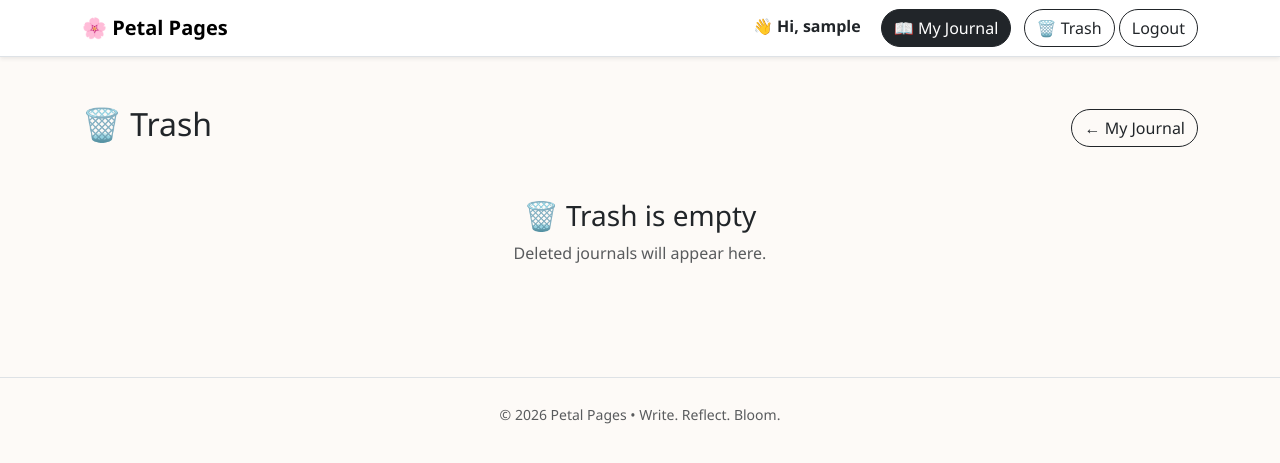
After one commit to maharjankritima-sys/PetalPages, a Django app: page /journal/trash/ in a window 1280 px wide. The commit adds this page. Shown: the top 463 px of the page. Run offline with Django 5.2, Linux system fonts and the light colour scheme; a user stored in the database is signed in; tables that the repository leaves empty hold one stand-in row (values such as "Sample post"); parts of the project's set-up code (start-up, migrations or seed data) failed here and were passed over.

Commit message:
Add journal trash and automatic deletion system

```diff
--- a/config/settings.py
+++ b/config/settings.py
@@ -80,7 +80,7 @@ DATABASES = {
         'ENGINE': 'django.db.backends.postgresql',
         'NAME': 'petalpages_db',
         'USER': 'postgres',      # Change if your username is different
-        'PASSWORD': 'newpassword',
+        'PASSWORD': 'kritima16',
         'HOST': 'localhost',
         'PORT': '5432',
     }
--- a/journal/forms.py
+++ b/journal/forms.py
@@ -5,14 +5,16 @@ from .models import JournalEntry
 class JournalEntryForm(forms.ModelForm):
     class Meta:
         model = JournalEntry
-        fields = ["title", "content"]
+        fields = ["title", "category", "content"]
 
         widgets = {
             "title": forms.TextInput(attrs={
                 "class": "form-control",
                 "placeholder": "Journal Title",
             }),
-
+            "category": forms.Select(attrs={
+                "class": "form-control",
+            }),
             "content": forms.Textarea(attrs={
                 "class": "form-control",
                 "rows": 8,
--- a/journal/urls.py
+++ b/journal/urls.py
@@ -15,4 +15,10 @@ path(
     views.delete_journal,
     name="delete_journal",
 ),
+path("trash/", views.trash, name="trash"),
+path(
+    "<int:journal_id>/delete-permanently/",
+    views.delete_permanently,
+    name="delete_permanently",
+),
 ]
--- a/journal/views.py
+++ b/journal/views.py
@@ -1,6 +1,6 @@
 from django.shortcuts import render, redirect, get_object_or_404
 from django.contrib.auth.decorators import login_required
-
+from django.utils import timezone
 from .models import JournalEntry
 from .forms import JournalEntryForm
 
@@ -9,7 +9,8 @@ from .forms import JournalEntryForm
 def dashboard(request):
 
     journals = JournalEntry.objects.filter(
-        owner=request.user
+        owner=request.user,
+        deleted_at__isnull=True
     )
 
     search = request.GET.get("search")
@@ -107,17 +108,39 @@ def delete_journal(request, journal_id):
     journal = get_object_or_404(
         JournalEntry,
         id=journal_id,
-        owner=request.user
+        owner=request.user,
+        deleted_at__isnull=True
     )
 
-    if request.method == "POST":
-        journal.delete()
-        return redirect("journal_dashboard")
+    journal.deleted_at = timezone.now()
+    journal.save()
+
+    return redirect("journal_dashboard")
+@login_required
+def trash(request):
+
+    deleted_journals = JournalEntry.objects.filter(
+        owner=request.user,
+        deleted_at__isnull=False
+    ).order_by("-deleted_at")
 
     return render(
         request,
-        "journal/delete.html",
+        "journal/trash.html",
         {
-            "journal": journal,
+            "deleted_journals": deleted_journals,
         }
     )
+@login_required
+def delete_permanently(request, journal_id):
+
+    journal = get_object_or_404(
+        JournalEntry,
+        id=journal_id,
+        owner=request.user,
+        deleted_at__isnull=False
+    )
+
+    journal.delete()
+
+    return redirect("trash")
--- /dev/null
+++ b/templates/journal/trash.html
@@ -0,0 +1,72 @@
+{% extends "base.html" %}
+
+{% block title %}Trash{% endblock %}
+
+{% block content %}
+
+<div class="d-flex justify-content-between align-items-center mb-4">
+
+    <h2>🗑️ Trash</h2>
+
+    <a href="{% url 'journal_dashboard' %}"
+       class="btn btn-outline-dark rounded-pill">
+        ← My Journal
+    </a>
+
+</div>
+
+{% if deleted_journals %}
+
+    {% for journal in deleted_journals %}
+
+    <div class="card shadow-sm border-0 rounded-4 mb-3">
+
+        <div class="card-body p-4">
+
+            <h4 class="fw-bold">
+                {{ journal.title }}
+            </h4>
+
+            <p class="text-muted mb-2">
+                Deleted on {{ journal.deleted_at|date:"F d, Y" }}
+            </p>
+
+            <p>
+                {{ journal.content|truncatewords:20 }}
+            </p>
+
+            <div class="d-flex gap-2">
+
+                <button class="btn btn-outline-dark rounded-pill">
+                    ♻️ Restore
+                </button>
+
+               <a href="{% url 'delete_permanently' journal.id %}"
+   class="btn btn-danger rounded-pill"
+   onclick="return confirm('Are you sure? This journal will be permanently deleted and cannot be restored.');">
+    🗑️ Delete Permanently
+</a>
+
+            </div>
+
+        </div>
+
+    </div>
+
+    {% endfor %}
+
+{% else %}
+
+<div class="text-center mt-5">
+
+    <h3>🗑️ Trash is empty</h3>
+
+    <p class="text-muted">
+        Deleted journals will appear here.
+    </p>
+
+</div>
+
+{% endif %}
+
+{% endblock %}
--- a/templates/partials/navbar.html
+++ b/templates/partials/navbar.html
@@ -17,6 +17,9 @@
                     {% csrf_token %}
                     <a href="{% url 'journal_dashboard' %}" class="btn btn-dark me-2">
     📖 My Journal
+</a>
+<a href="{% url 'trash' %}" class="btn btn-outline-dark">
+    🗑️ Trash
 </a>
                     <button type="submit" class="btn btn-outline-dark">
                         Logout
```
Also changed, not shown: journal/management/commands/delete_expired_journals.py (added, +30 -0 lines), journal/models.py (+15 -0 lines), templates/journal/dashboard.html (+14 -0 lines), templates/journal/detail.html (+17 -2 lines), journal/management/__init__.py (added), journal/management/commands/__init__.py (added), journal/migrations/0002_journalentry_category.py (added), journal/migrations/0003_journalentry_deleted_at.py (added).
